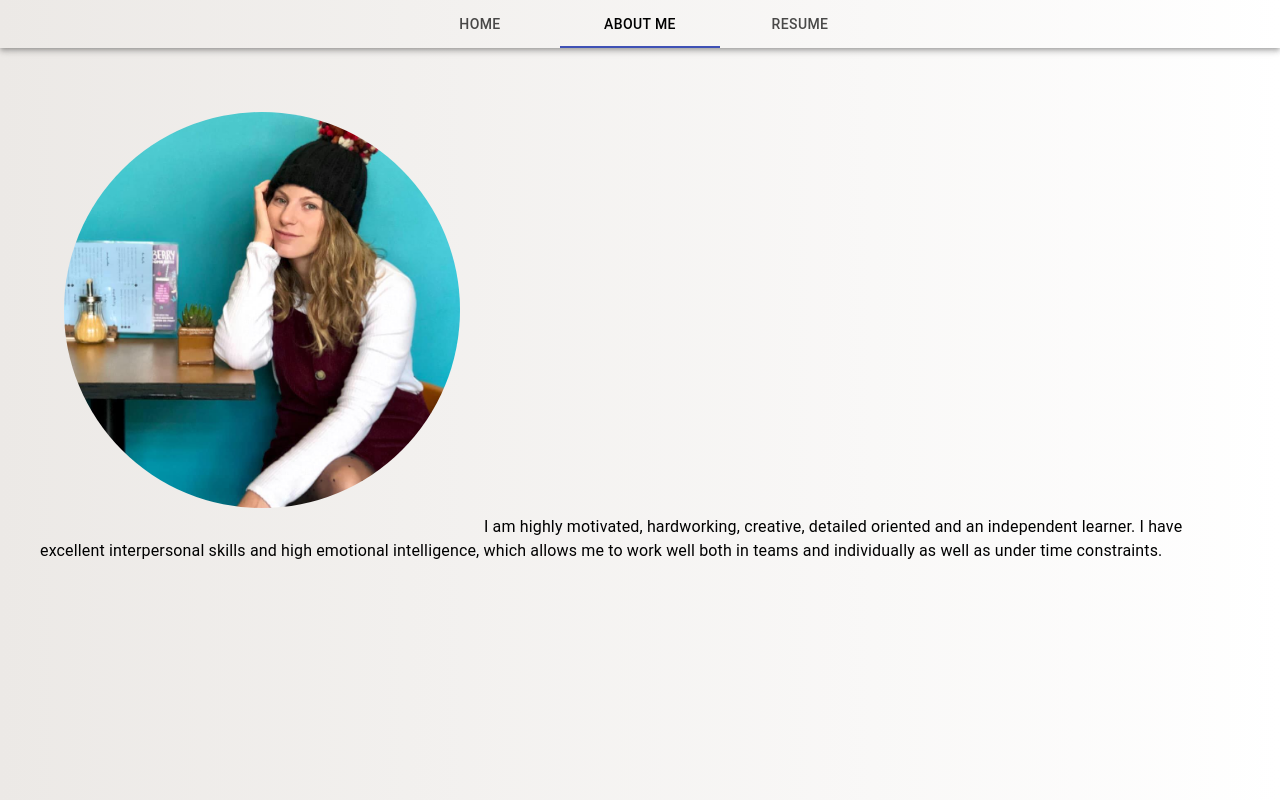
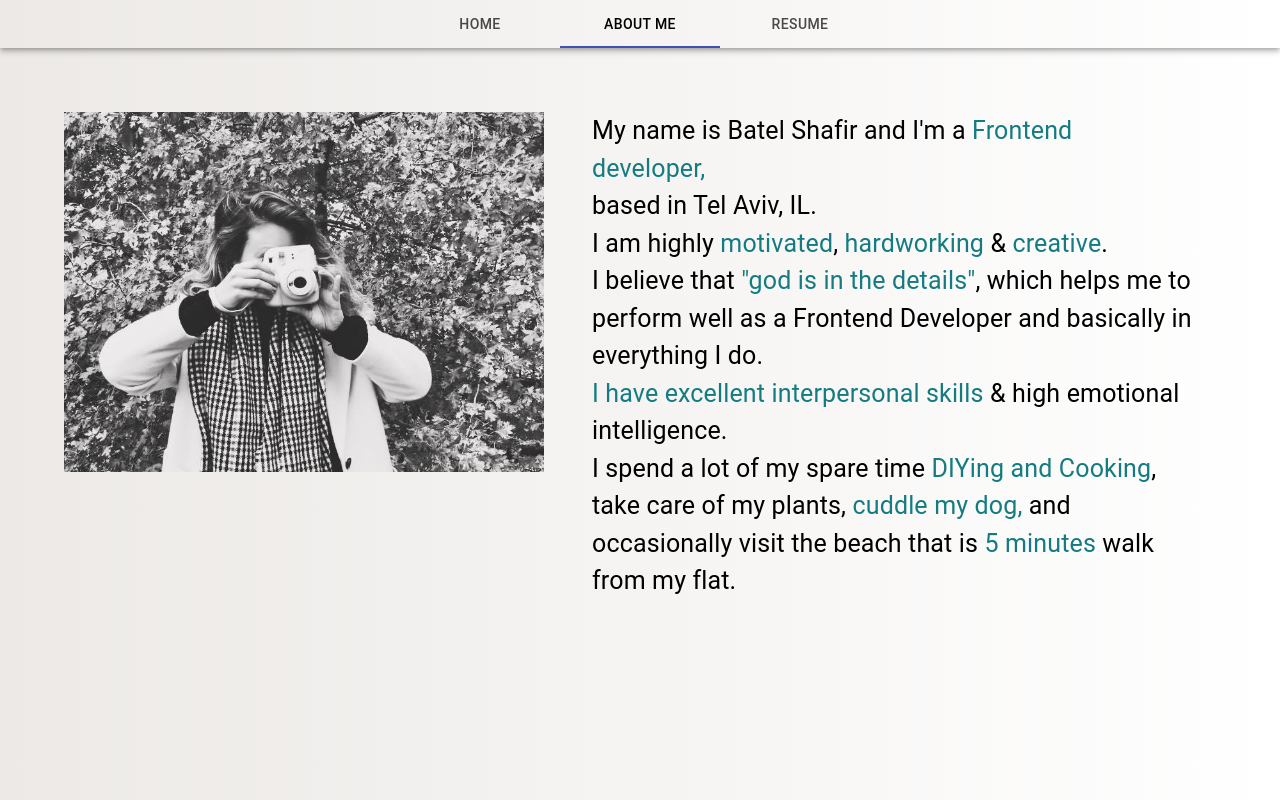
Before and after one commit to batel-shafir/my-personal-webpage, a React (Create React App) app in the folder client/: page / in a window 1280 px wide. Both pictures are taken after a click on the tab "ABOUT ME". Built offline with nearby package versions, Linux system fonts and the light colour scheme; the HTML template or start-up script is replaced by a standard one.

Commit message:
about section

```diff
--- a/client/src/Components/About.js
+++ b/client/src/Components/About.js
@@ -1,12 +1,42 @@
 import React from 'react';
-import mainImage from '../assets/images/me1.jpg';
+import mainImage from '../assets/images/me-camera.jpg';
+import './About.scss';
 
+//     independent learner.
+//pare time DIYing and Coocking. I take care of my plants in my spare time, cuddle my dog, and occasionally visit the beach that is 5 minutes walk from my flat.
 function About(props) {
+  const {isMobileView} = props;
+
   return (
-    <div>
-        <img className="main-img" src={mainImage}></img>
-        I am highly motivated, hardworking, creative, detailed oriented and an independent learner. I have excellent interpersonal skills and high emotional intelligence, which allows me to work well both in teams and individually as well as under time constraints.
+    <div className="about">
+    <div className="about-content">
+        <div>My name is Batel Shafir and I'm a
+          <span className="color-1"> Frontend developer,</span>
+        </div>
+        <div> based in Tel Aviv, IL.</div>
+        <div>I am highly
+          <span className="color-1"> motivated</span>,
+          <span className="color-1"> hardworking </span>
+          & <span className="color-1" > creative</span>.
+        </div>
+        <div>I believe that
+          <span className="color-1"> "god is in the details"</span>
+        , which helps me to perform well as a Frontend Developer and basically in everything I do.</div>
+        <div>
+        <span className="color-1">I have excellent interpersonal skills </span>
+         & high emotional intelligence.</div>
+         <div>I spend a lot of my spare time
+         <span className="color-1"> DIYing and Cooking</span>,
+          take care of my plants,
+         <span className="color-1"> cuddle my dog, </span>
+         and occasionally visit the beach that is
+         <span className="color-1"> 5 minutes</span> walk from my flat.
+        </div>
     </div>
+    { <img className="my-img" src={mainImage}></img>}
+
+
+</div>
 
   );
 }
--- /dev/null
+++ b/client/src/Components/About.scss
@@ -0,0 +1,37 @@
+//color: #147c80;
+
+
+
+
+.about{
+    width: 100%;
+}
+
+.about-content{
+    display: inline-block;
+    padding: 2%;
+    font-style: normal;
+    font-size: 25px;
+    width: 50%;
+}
+
+@media (max-width: 768px) {
+    .about-content{
+        width: 100%;
+        font-size: 20px;
+    }
+    .my-img {
+        width: 100%;
+    }
+}
+
+@media (min-width: 768px) {
+    .my-img {
+        width: 40%;
+    }
+}
+
+.my-img{
+    padding: 2%;
+    float: left;
+}
```
